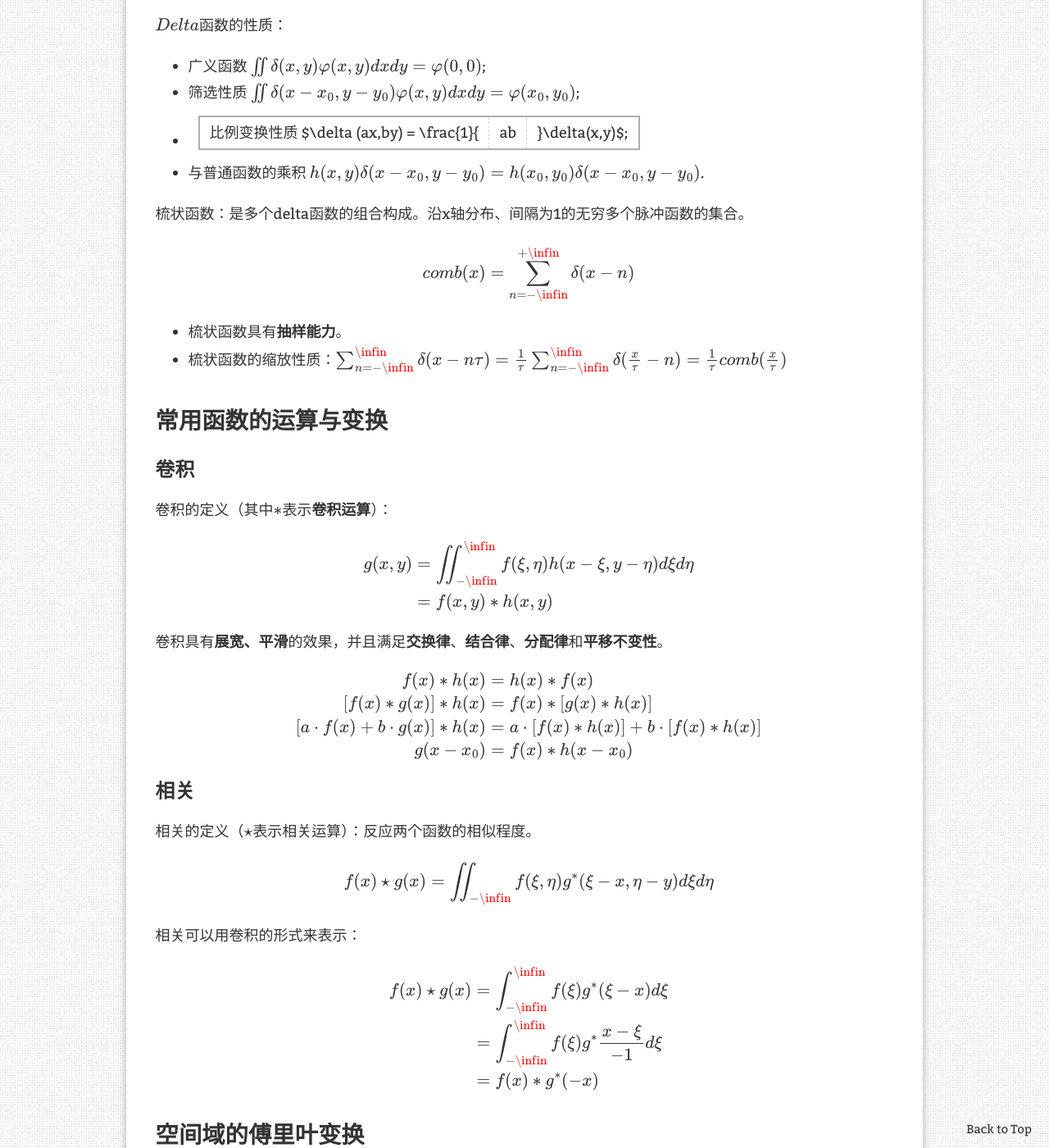
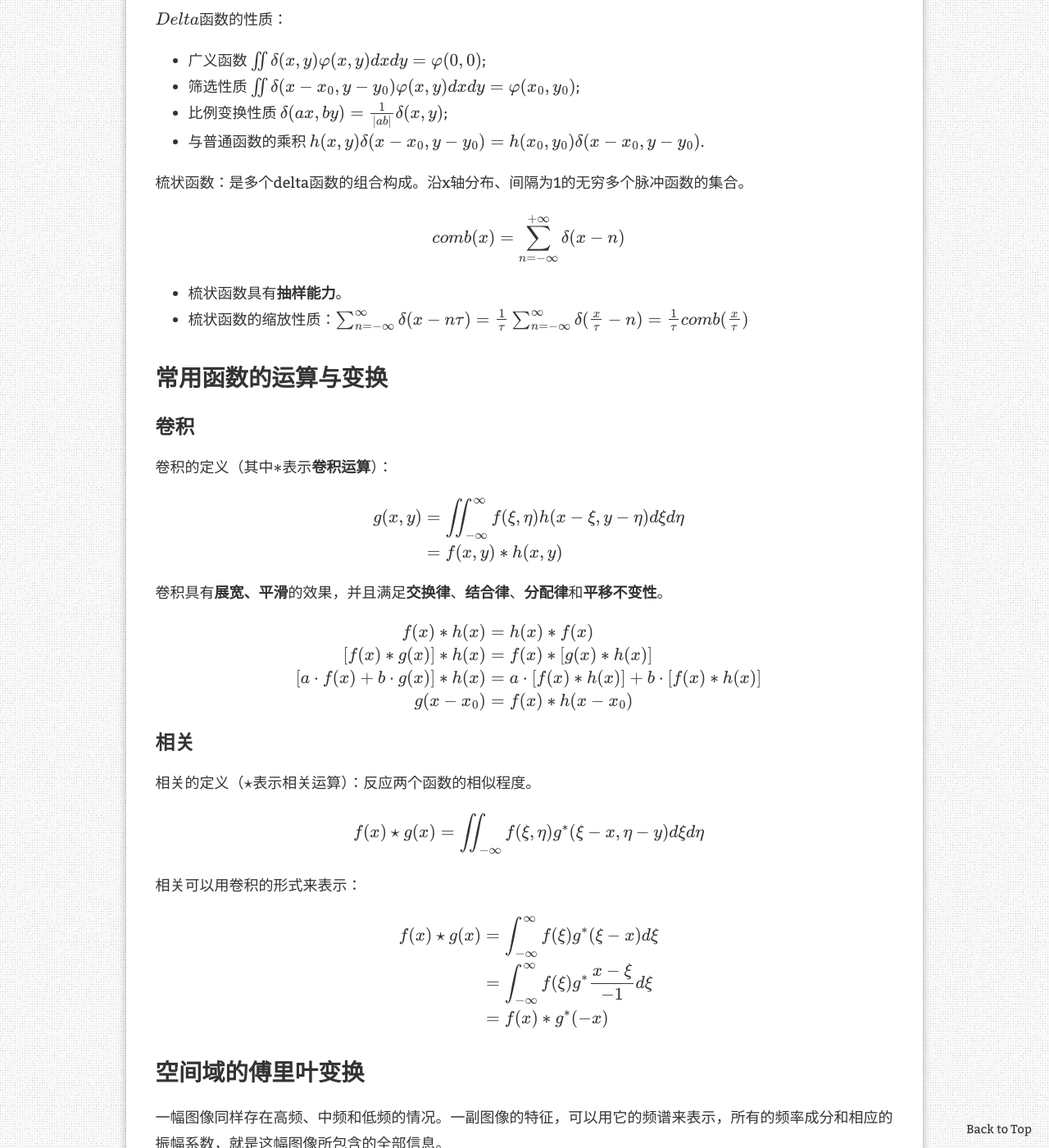
Before and after one commit to AuthurWhywait/AuthurWhywait.github.io, a Jekyll site: the page built from _posts/2021-07-05-optical_engineering.md, in a window 1280 px wide and 1400 px high, scrolled down 2851 px. Shown: the whole window at 82% size. Built offline with Jekyll 4.4.1, drawn with Linux system fonts in a browser that asks for light colours; formulas are drawn with MathJax 3; comment, search, counter and statistics services are not loaded; some of the changed text lies outside the part shown.

Commit message:
Update 2021-07-05-optical_engineering.md

```diff
--- a/_posts/2021-07-05-optical_engineering.md
+++ b/_posts/2021-07-05-optical_engineering.md
@@ -1,6 +1,6 @@
 ---
 layout: post
-title: "光学工程基础 清华大学（1） 绪论"
+title: "《光学工程基础》清华大学（1）- 绪论"
 description: "光学工程基础-清华大学 学堂在线"
 categories: [Optic]
 tags: [Optic, THU]
@@ -137,25 +137,24 @@ $Delta$函数（脉冲函数）：物理学家狄拉克用来描述极为窄小
 
 $$
 \delta(x)=0,\ x\ne 0\\
-\ \\
-\int_{-\infin}^{\infin}\delta (x)dx = 1
+\int_{-\infty}^{\infty}\delta (x)dx = 1
 $$
 
 $Delta$函数的性质：
 
 - 广义函数 $\iint \delta(x,y)\varphi(x,y)dxdy = \varphi(0,0)$;
 - 筛选性质 $\iint \delta(x-x_0,y-y_0)\varphi(x,y)dxdy = \varphi(x_0,y_0)$;
-- 比例变换性质 $\delta (ax,by) = \frac{1}{|ab|}\delta(x,y)$;
+- 比例变换性质 $\delta (ax,by) = \frac{1}{\|ab\|}\delta(x,y)$;
 - 与普通函数的乘积 $h(x,y)\delta(x-x_0,y-y_0) = h(x_0,y_0)\delta(x-x_0,y-y_0)$.
 
 梳状函数：是多个delta函数的组合构成。沿x轴分布、间隔为1的无穷多个脉冲函数的集合。
 
 $$
-comb(x) = \sum_{n=-\infin}^{+\infin}\delta(x-n)
+comb(x) = \sum_{n=-\infty}^{+\infty}\delta(x-n)
 $$
 
 - 梳状函数具有**抽样能力**。
-- 梳状函数的缩放性质：$\sum_{n=-\infin}^{\infin}\delta(x-n\tau) = \frac{1}{\tau}\sum_{n=-\infin}^{\infin}\delta(\frac{x}{\tau}-n) = \frac{1}{\tau}comb(\frac{x}{\tau})$
+- 梳状函数的缩放性质：$\sum_{n=-\infty}^{\infty}\delta(x-n\tau) = \frac{1}{\tau}\sum_{n=-\infty}^{\infty}\delta(\frac{x}{\tau}-n) = \frac{1}{\tau}comb(\frac{x}{\tau})$
 
 ## 常用函数的运算与变换
 
@@ -165,7 +164,7 @@ $$
 
 $$
 \begin{aligned}
-g(x,y) &= \iint_{-\infin}^{\infin}f(\xi, \eta)h(x-\xi,y-\eta)d\xi d\eta\\
+g(x,y) &= \iint_{-\infty}^{\infty}f(\xi, \eta)h(x-\xi,y-\eta)d\xi d\eta\\
 &= f(x,y)*h(x,y)
 \end{aligned}
 $$
@@ -187,15 +186,15 @@ $$
 
 $$
 f(x)\star g(x) =
-\iint_{-\infin}f(\xi,\eta)g^*(\xi-x,\eta-y)d\xi d\eta
+\iint_{-\infty}f(\xi,\eta)g^*(\xi-x,\eta-y)d\xi d\eta
 $$
 
 相关可以用卷积的形式来表示：
 
 $$
 \begin{aligned}
-    f(x)\star g(x) &= \int_{-\infin}^{\infin}f(\xi)g^*(\xi-x)d\xi\\
-    &=\int_{-\infin}^{\infin}f(\xi)g^*\frac{x-\xi}{-1}d\xi\\
+    f(x)\star g(x) &= \int_{-\infty}^{\infty}f(\xi)g^*(\xi-x)d\xi\\
+    &=\int_{-\infty}^{\infty}f(\xi)g^*\frac{x-\xi}{-1}d\xi\\
     &=f(x)*g^*(-x)
 \end{aligned}
 $$
@@ -211,8 +210,8 @@ $$
 
 $$
 \begin{aligned}
-g(x,y) &= \iint_{-\infin}G(f_x,f_y)exp[j2\pi(f_xx+f_yy)]df_xdf_y\\
-G(f_x,f_y)&=\iint_{-\infin}g(x,y)exp[-j2\pi(f_xx+f_yy)]dxdy
+g(x,y) &= \iint_{-\infty}G(f_x,f_y)exp[j2\pi(f_xx+f_yy)]df_xdf_y\\
+G(f_x,f_y)&=\iint_{-\infty}g(x,y)exp[-j2\pi(f_xx+f_yy)]dxdy
 \end{aligned}
 $$
 
```
